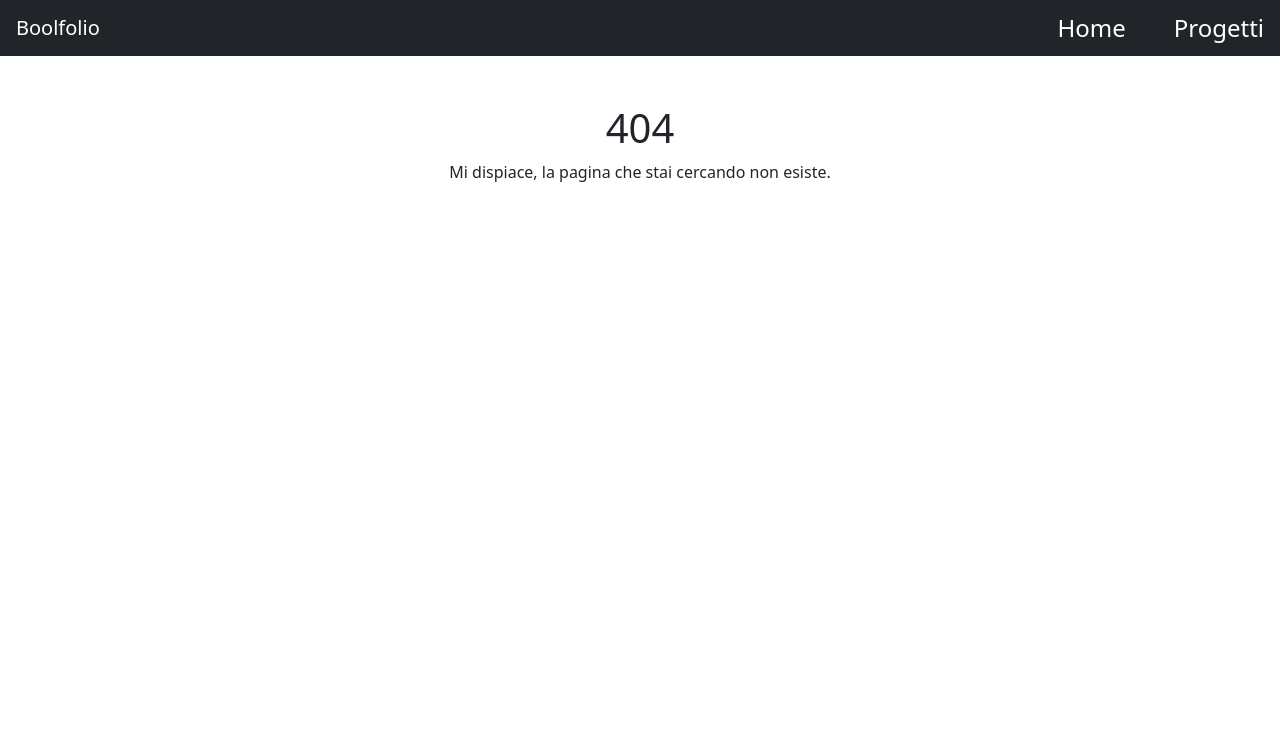
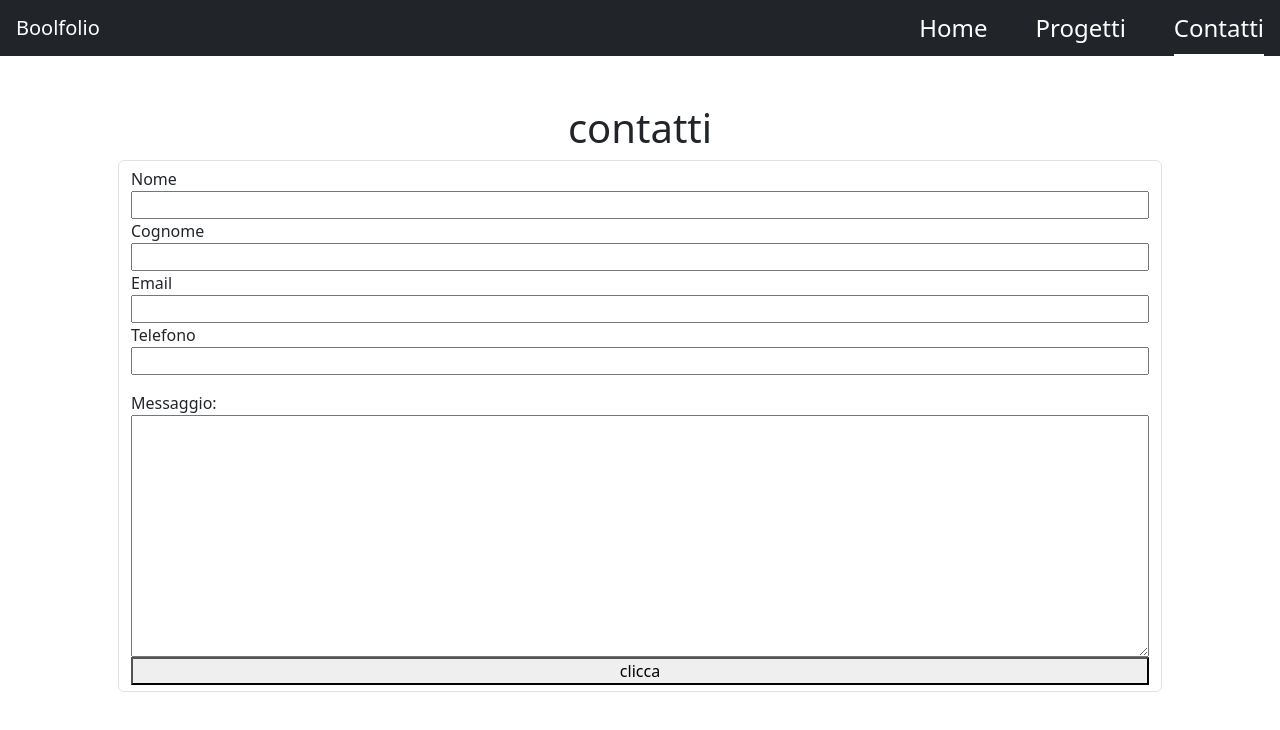
Before and after one commit to WalterCorsini/vite-boolfolio, a Vue app: page /contact in a window 1280 px wide. Before the commit this address had no page. Shown: the top 730 px of the page. Built offline with nearby package versions, Linux system fonts and the light colour scheme.

Commit message:
add form contact and catch error 422 and show error

```diff
--- a/src/components/AppCard.vue
+++ b/src/components/AppCard.vue
@@ -19,7 +19,6 @@ export default {
         <div class="card w-100 h-50">
 
             <!-- dynamic image -->
-            {{ project.cover_image }}
             <img class="card-img-top" :src="project.cover_image ?
                 `${baseSrc}/${project.cover_image}` :
                 './src/assets/img/no-img.jpg'" alt="Card image cap">
--- a/src/components/AppHeader.vue
+++ b/src/components/AppHeader.vue
@@ -22,6 +22,12 @@
                         Progetti
                     </router-link>
                 </li>
+
+                <li class="nav-item">
+                    <router-link :to="{ name: 'contact' }" class="text-decoration-none text-white fs-4">
+                        Contatti
+                    </router-link>
+                </li>
             </ul>
         </div>
     </nav>
--- /dev/null
+++ b/src/pages/ContactPage.vue
@@ -0,0 +1,69 @@
+<script>
+import axios from 'axios';
+import { store } from '../store';
+export default{
+    data(){
+        return{
+            form:{
+                name:"",
+                lastname:"",
+                email:"",
+                phone_number:"",
+                message:"",
+            },
+            store,
+            errors:[]
+        }
+    },
+    methods:{
+        sendForm(){
+            axios.post(`${this.store.apiBaseUrl}/api/leads`,this.form)
+            .then((resp) =>{
+                console.log(resp);
+            })
+            .catch((error)=>{
+                if(error.response.status === 422){
+                    console.log(error.response.data.errors);
+                    this.errors = error.response.data.errors;
+                }
+            });
+        }
+    }
+}
+</script>
+
+<template>
+    <div class="container m-auto p-5">
+        <h1 class="text-center">contatti</h1>
+        <form action="" class="form-control d-flex flex-column">
+            <label for="name">Nome</label>
+            <input type="text" name="name" v-model="form.name" :class="{'is-invalid': errors.name}">
+            <div class="invalid-feedback" v-if="errors.name">{{ errors.name[0] }}</div>
+
+            <label for="lastname">Cognome</label>
+            <input type="text" name="lastname" v-model="form.lastname" :class="{'is-invalid': errors.lastname}">
+            <div class="invalid-feedback" v-if="errors.name">{{ errors.lastname[0] }}</div>
+
+
+
+            <label for="email">Email</label>
+            <input type="text" name="email" v-model="form.email" :class="{'is-invalid': errors.email}">
+            <div class="invalid-feedback" v-if="errors.name">{{ errors.email[0] }}</div>
+
+
+            <label for="phone_number">Telefono</label>
+            <input type="text" name="phone_number" class="mb-3" v-model="form.phone_number" :class="{'is-invalid': errors.phone_number}">
+            <div class="invalid-feedback" v-if="errors.name">{{ errors.phone_number[0] }}</div>
+
+            <label for="message">Messaggio: </label>
+            <textarea name="message" id="message" cols="30" rows="10" v-model="form.message" :class="{'is-invalid': errors.message}" ></textarea>
+            <div class="invalid-feedback" v-if="errors.name">{{ errors.message[0] }}</div>
+
+            <button type="submit" @click.prevent="sendForm()"> clicca</button>
+        </form>
+
+    </div>
+</template>
+
+<style lang="scss" scoped>
+</style>
--- a/src/pages/SingleProject.vue
+++ b/src/pages/SingleProject.vue
@@ -82,7 +82,6 @@ export default {
 
                 <div class="right-col col-4">
                     <!-- dynamic image -->
-                    {{ project.cover_image }}
                     <img class="card-img-top" :src="project.cover_image ?
                         `${baseSrc}/${project.cover_image}` :
                         '../src/assets/img/no-img.jpg'" alt="Card image cap">
--- a/src/router.js
+++ b/src/router.js
@@ -3,6 +3,7 @@ import HomePage from "./pages/HomePage.vue";
 import ProjectsPage from "./pages/ProjectsPage.vue";
 import SingleProject from "./pages/SingleProject.vue";
 import NotFoundPage from "./pages/NotFoundPage.vue";
+import ContactPage  from "./pages/ContactPage.vue";
 
 const router = createRouter({
   history: createWebHistory(),
@@ -23,6 +24,11 @@ const router = createRouter({
       component: SingleProject,
     },
     {
+      path: "/contact",
+      name: "contact",
+      component: ContactPage,
+    },
+    {
       path: "/:pathMatch(.*)*",
       name: "notfound",
       component: NotFoundPage,
```
